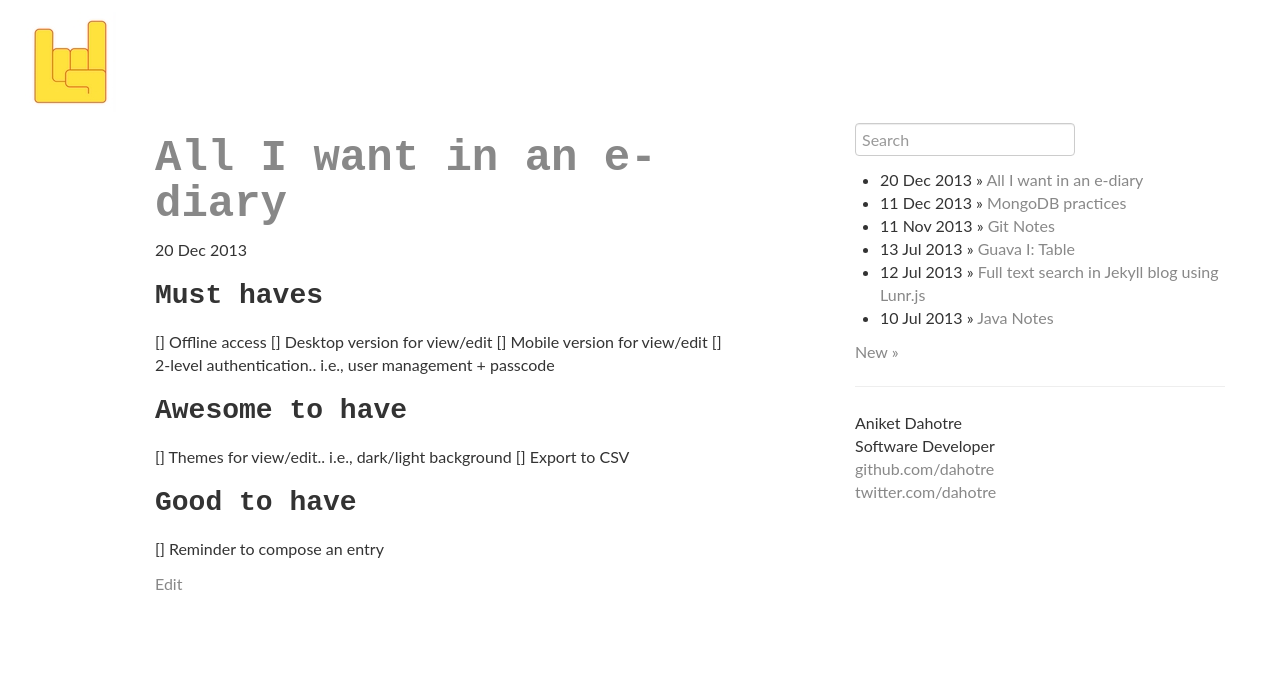
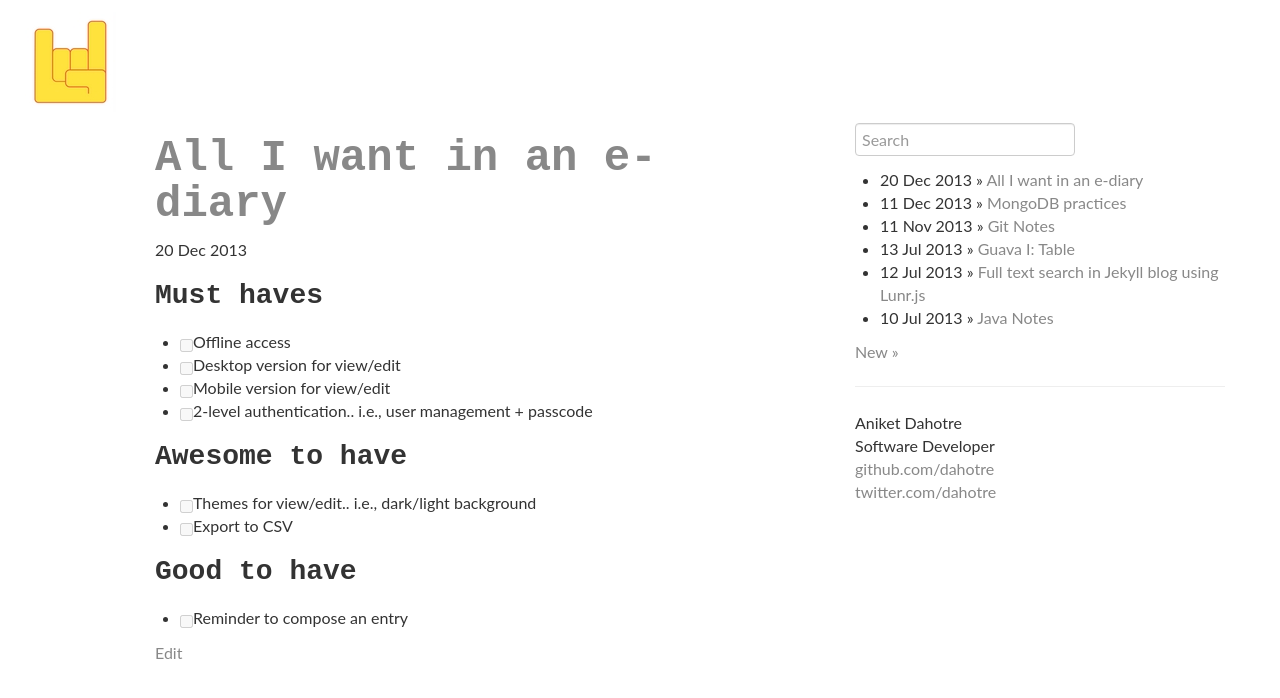
Before and after one commit to dahotre/dahotre.github.io, a Jekyll site: the page built from _posts/2013-12-20-All-I-want-in-ediary.markdown, in a window 1280 px wide. Shown: the top 698 px of the page. Built offline with Jekyll 4.4.1, drawn with Linux system fonts in a browser that asks for light colours; nearby versions of some CDN libraries.

Commit message:
Update 2013-12-20-All-I-want-in-ediary.markdown

```diff
--- a/_posts/2013-12-20-All-I-want-in-ediary.markdown
+++ b/_posts/2013-12-20-All-I-want-in-ediary.markdown
@@ -5,14 +5,14 @@
 location:   "2013-12-20-All-I-want-in-ediary.markdown"
 ---
 ### Must haves
-[] Offline access
-[] Desktop version for view/edit
-[] Mobile version for view/edit
-[] 2-level authentication.. i.e., user management + passcode
+- [ ] Offline access
+- [ ] Desktop version for view/edit
+- [ ] Mobile version for view/edit
+- [ ] 2-level authentication.. i.e., user management + passcode
 
 ### Awesome to have
-[] Themes for view/edit.. i.e., dark/light background
-[] Export to CSV
+- [ ] Themes for view/edit.. i.e., dark/light background
+- [ ] Export to CSV
 
 ### Good to have
-[] Reminder to compose an entry
+- [ ] Reminder to compose an entry
```
